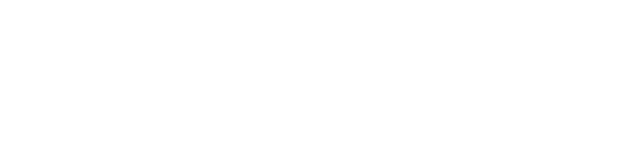
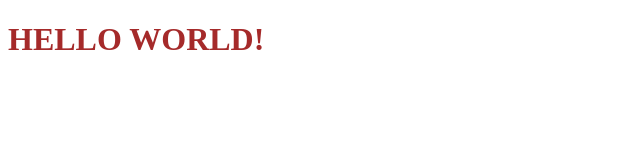
Before and after one commit to mad-pillow/Git-Practice, a plain HTML site: page index.html in a window 1280 px wide. Shown: the whole page, without its empty margins (0-640 px from the left). Drawn offline with Linux system fonts and the light colour scheme.

Commit message:
added some other markup and styles

```diff
--- /dev/null
+++ b/index.css
@@ -0,0 +1,3 @@
+.main-hello {
+  color: brown;
+}
--- a/index.html
+++ b/index.html
@@ -4,9 +4,11 @@
     <meta charset="UTF-8" />
     <meta http-equiv="X-UA-Compatible" content="IE=edge" />
     <meta name="viewport" content="width=device-width, initial-scale=1.0" />
+    <link rel="stylesheet" href="./index.css" />
     <title>Git-Practice</title>
   </head>
   <body>
+    <h1 class="main-hello">HELLO WORLD!</h1>
     <script src="./index.js"></script>
   </body>
 </html>
```
